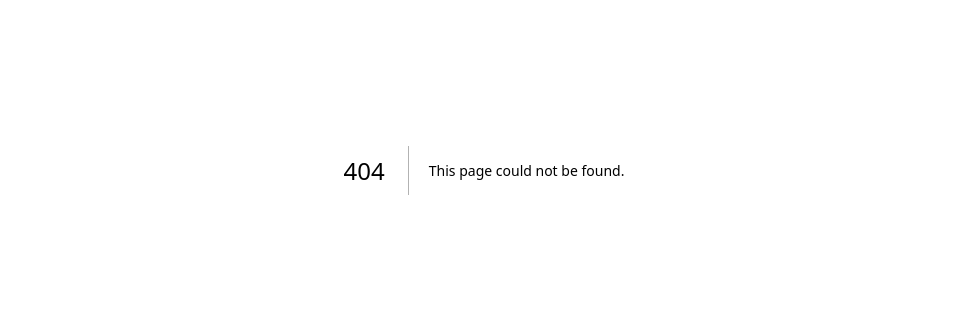
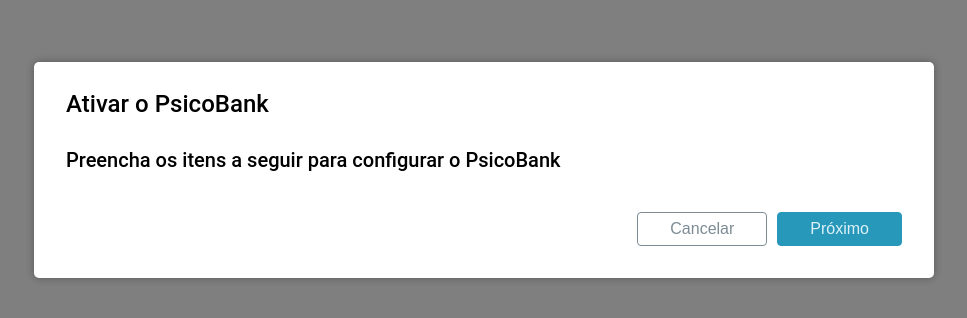
Before and after one commit to jessicaduarte95/desafioFrontNext, a Next.js app: page /Conta/ModalFormaPagamento in a window 1280 px wide. Before the commit this address had no page. Shown: the part 230-548 px from the top of the page, without its empty margins (156-1123 px from the left). Built offline with nearby package versions, Linux system fonts and the light colour scheme.

Commit message:
modal de forma de pagamento

```diff
--- a/pages/Conta/ModalCanaisMensagem.tsx
+++ b/pages/Conta/ModalCanaisMensagem.tsx
@@ -46,7 +46,7 @@
     }
 
     const onSubmit: SubmitHandler<DataForm> = (data) => {
-
+        dispatch(steps("formaPagamento"));
     }
 
     return (
@@ -85,7 +85,7 @@
                     <StyledInputMsg></StyledInputMsg>
                     <StyleContainerButton>
                         <StyleCancelButton onClick={handleCloseModal}>Cancelar</StyleCancelButton>
-                        <StyleNextButton>Próximo</StyleNextButton>
+                        <StyleNextButton type='submit'>Próximo</StyleNextButton>
                     </StyleContainerButton>
                 </StyledContainerModal>
             </form>
--- /dev/null
+++ b/pages/Conta/ModalFormaPagamento.tsx
@@ -0,0 +1,29 @@
+import React from 'react';
+import {
+    StyledModalOverlay,
+    StyledContainerModal,
+    StyledModalTitle,
+    StyledModalSubTitle,
+    StyledSpan
+} from '../../styles/Conta/ModalStyled';
+import {
+    StyleContainerButton,
+    StyleCancelButton,
+    StyleNextButton,
+    StyledButtonInsert
+} from '../../styles/Conta/ButtonStyled';
+
+export default function ModalFormaPagamento() {
+    return (
+        <StyledModalOverlay>
+            <StyledContainerModal>
+                <StyledModalTitle>Ativar o PsicoBank</StyledModalTitle>
+                <StyledModalSubTitle>Preencha os itens a seguir para configurar o PsicoBank</StyledModalSubTitle>
+                <StyleContainerButton>
+                    <StyleCancelButton>Cancelar</StyleCancelButton>
+                    <StyleNextButton type='submit'>Próximo</StyleNextButton>
+                </StyleContainerButton>
+            </StyledContainerModal>
+        </StyledModalOverlay>
+    )
+}
--- a/pages/Conta/Principal.tsx
+++ b/pages/Conta/Principal.tsx
@@ -7,6 +7,7 @@
 import { useDispatch } from 'react-redux';
 import { steps } from '../../Redux/Cadastro/sliceCanaisMensagem';
 import ModalCanaisMensagem from './ModalCanaisMensagem';
+import ModalFormaPagamento from './ModalFormaPagamento';
 export default function Principal() {
 
     const openModal =  useAppSelector((state) => state.stepsCadastro);
@@ -25,6 +26,9 @@
                 :
                 openModal.step == "canaisMensagem" ?
                 <ModalCanaisMensagem/>
+                :
+                openModal.step == "formaPagamento" ?
+                <ModalFormaPagamento/>
                 : ''
             }
         </StyledContainerPrincipal>
```
